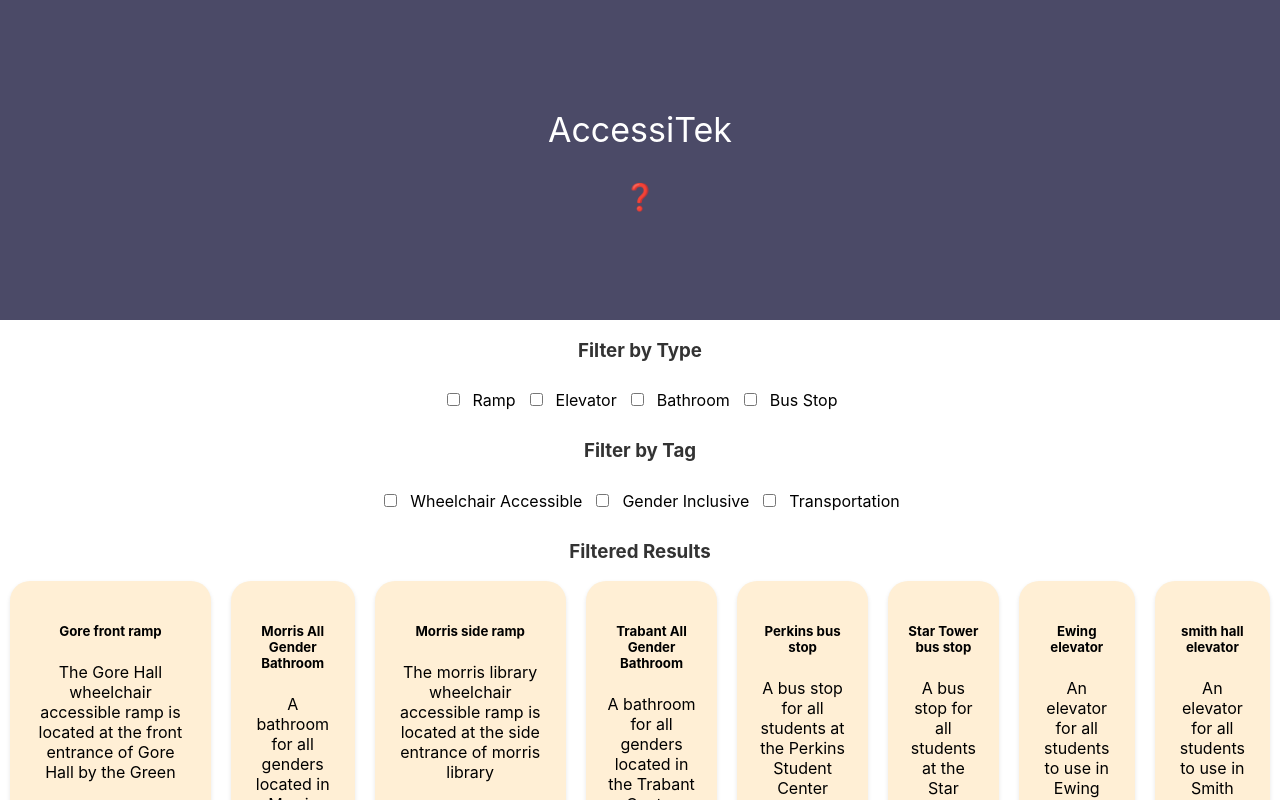
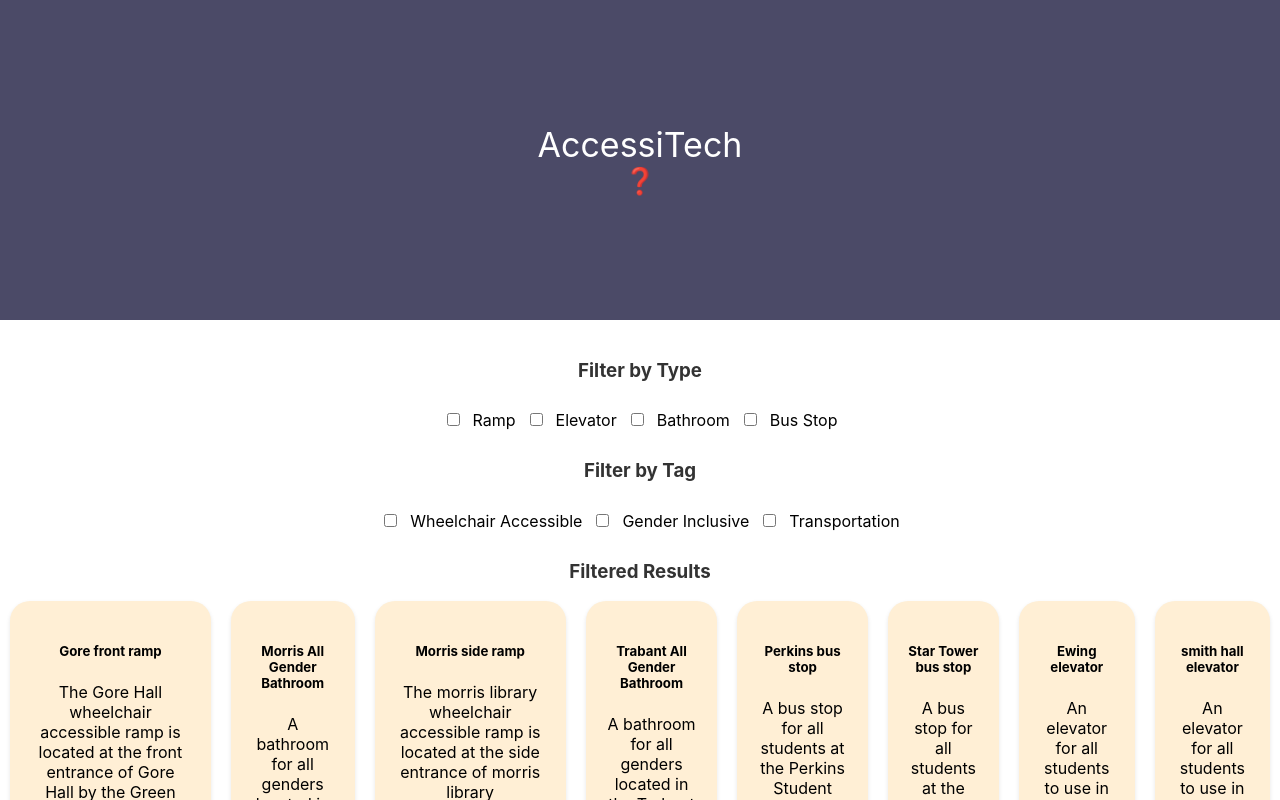
Before and after one commit to smoshy314/HenHacks2024, a React (Create React App) app: page / in a window 1280 px wide. Shown: the top 800 px of the page. Built offline with nearby package versions, Linux system fonts and the light colour scheme.

Commit message:
Added more chat box functionality and nicer looks

```diff
--- a/src/App.css
+++ b/src/App.css
@@ -10,13 +10,13 @@
 
 .App-header {
   background-color: #4b4a67;
-  min-height: 40vh;
   display: flex;
   flex-direction: column;
   align-items: center;
   justify-content: center;
   font-size: calc(10px + 2vmin);
   color: white;
+  min-height: 40vh;
 }
 
 .App-title {
@@ -31,8 +31,8 @@
 .App-help {
   display: flex;
   flex-direction: column;
-  font-size: calc(10px + 2vmin);
   color: white;
+  background-color: #4b4a67 !important;
 }
 
 .App-link {
--- a/src/App.tsx
+++ b/src/App.tsx
@@ -4,25 +4,34 @@ import React from 'react';
 import './App.css';
 import { ChatView } from './components/ChatView';
 import FilterComponent from './DisplayView/FilterComponent';
-import Collapsible from 'react-collapsible';
+import Collapsible from 'react-collapsible'; //npm install react-collapsible
 
 function App() {
   return (
     <div className="App">
       <header className="App-header">
-        <br></br>
-        <div className="App-title">AccessiTek</div>
-        <br></br>
+        <div className="App-title">AccessiTech</div>
         <Collapsible className="App-help" trigger="❓">
           <p>
-            AccessiTek is a web application aimed at providing up-to-date information on accessibility features to locations.
+            AccessiTech is a web application aimed at providing up-to-date information on accessibility features to locations.
             Such as: wheelchair accessible ramps, elevators and gender-inclusive bathrooms.
-            AccessiTek also aims to connect you with others through your school's student-run organizations and nearby groups focused around accessibility.
-            Use our map to view locations of elevators or use our text feature to
+            AccessiTech also aims to connect you with others through your school's student-run organizations and nearby groups focused around accessibility.
+            Use our map to view locations of elevators or use our text feature to connect with people nearby!
           </p>
-        </Collapsible>
-        <br></br>
+          <p>
+            Available features:
+            <ul>
+              <li>
+                Choose your school from our dropdown to view the chat options and map/list views
+              </li>
+              <li>
+                View a
+              </li>
+            </ul>
+          </p>
+      </Collapsible>
       </header>
+      <br></br>
       <FilterComponent />
       <ChatView></ChatView>
     </div>
--- a/src/components/ChatBoxMessage.tsx
+++ b/src/components/ChatBoxMessage.tsx
@@ -1,24 +1,28 @@
 import React from "react";
 import { Chat } from "./ChatView";
+import Card from 'react-bootstrap/Card';
 
 interface MessagesOutputProps {
     chatlog: Chat[];
 }
 export function MessagesOutput({chatlog}:MessagesOutputProps): JSX.Element {
     return (
-        <>
+        <div className="chatContainer">
             {chatlog.map((chat) =>
                 chat.username === "YOU" ? (
                     <div className="message">
-                        <p>{chat.message}</p>
+                        <div className="youUser">{chat.username}</div>
+                        <Card body className="chatbubbleYOU">{chat.message}</Card>
+                        <br></br>
                     </div>
                 ) : (
                     <div className="message">
-                        <p>{chat.username}</p>
-                        <p>{chat.message}</p>
+                        <div className="otherUser">{chat.username}</div>
+                        <Card body className="chatbubbleOTHER">{chat.message}</Card>
+                        <br></br>
                     </div>
                 )
             )}
-        </>
+        </div>
     );
 }
--- a/src/components/ChatBoxRight.tsx
+++ b/src/components/ChatBoxRight.tsx
@@ -1,5 +1,5 @@
-import React, { useEffect, useState } from "react";
-import { Group, blankGroup } from "./ChatView";
+import React, { useState } from "react";
+import { Group } from "./ChatView";
 import { Chat } from "./ChatView";
 import { Form, Button } from "react-bootstrap";
 import { MessagesOutput } from "./ChatBoxMessage";
@@ -29,10 +29,11 @@ export function ChatBoxRight({group, groups, setCurrentGroup, setGroups}:ChatBox
     return (
       <div className="ChatViewRight">
         <MessagesOutput chatlog={group.chatlog}/>
-        <Form.Group>
+        <Form.Group className="messageType">
           <Form.Control placeholder="Message" value={currentMessage} onChange={handleFormEdit} />
+          <Button className="chatSubmit" onClick={handleSendMessage}>➡️</Button>
         </Form.Group>
-        <Button onClick={handleSendMessage}>➡️</Button>
+        <br></br>
       </div>
     );
 }
--- a/src/components/ChatView.css
+++ b/src/components/ChatView.css
@@ -77,13 +77,54 @@
   font-size: calc(1px + 1vmin);
   border: 1px solid black;
   padding: 5px;
-  width: 45%;
+  min-width: 50%;
 }
 
 .ChatViewRight {
   display: flex;
-  width: 45%;
+  min-width: 48%;
   flex-direction: column;
   border: 1px solid black;
   padding: 5px;
 }
+
+.chatbubbleYOU {
+  border: 1px solid #9b8341;
+  justify-content: center;
+  border-radius: 25px;
+  background: #EFCB68;
+  padding: 10px;
+  margin-left: 40%;
+}
+
+.chatbubbleOTHER {
+  border: 1px solid #2e2c40;
+  justify-content: center;
+  border-radius: 25px;
+  background: #4B4867;
+  padding: 10px;
+  max-width: 60%;
+  color: white;
+}
+
+.otherUser {
+  margin-right: 90%;
+}
+
+.youUser {
+  margin-left: 90%;
+}
+
+.chatSubmit {
+  border-radius: 25px;
+  border: 1px solid #29423a;
+  background: #68A691;
+  width: 35px;
+  height: 25px;
+}
+
+.messageType {
+  margin-left: 70%;
+  display: flex;
+  flex-direction: row;
+}
```
